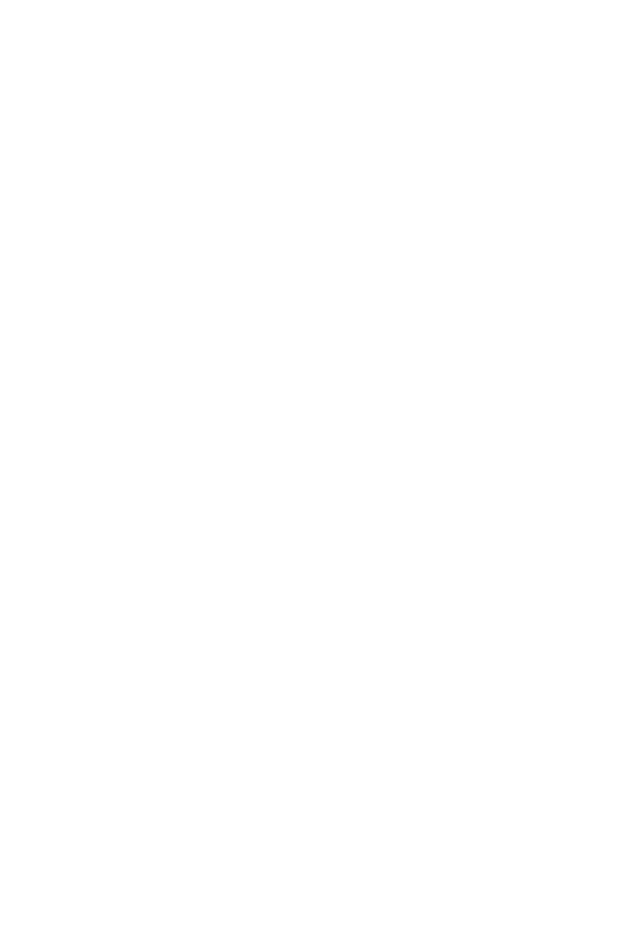
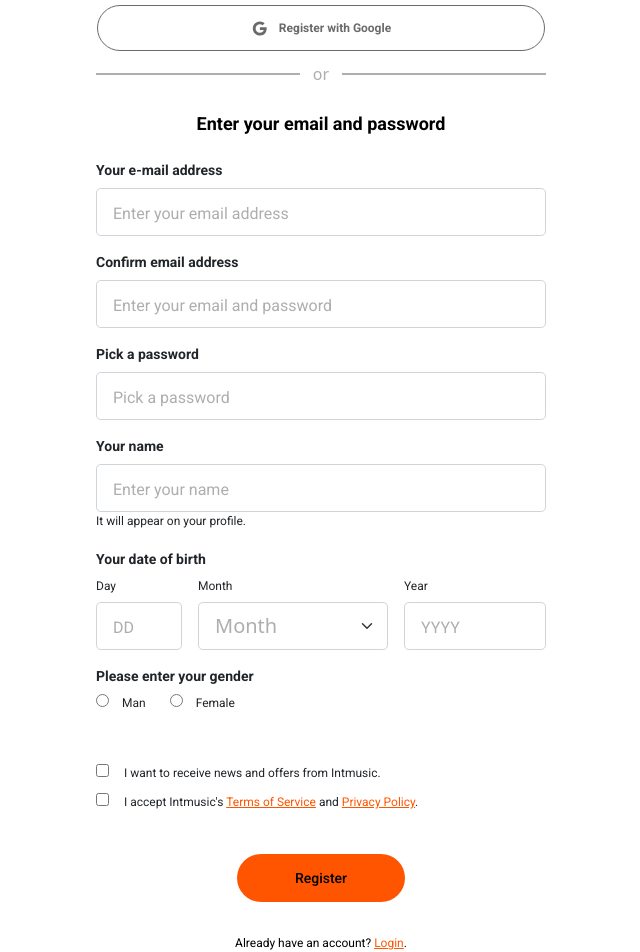
Before and after one commit to shishovdima777/intmusic, a React (Create React App) app: page /signup in a window 1280 px wide. Shown: the part 261-1213 px from the top of the page, without its empty margins (319-959 px from the left). Before the commit the page ends 800 px from the top, so only its background shows below. Built offline with nearby package versions, Linux system fonts and the light colour scheme.

Commit message:
made singin/up pages

```diff
--- a/package.json
+++ b/package.json
@@ -10,6 +10,7 @@
     "@testing-library/jest-dom": "^5.16.3",
     "@testing-library/react": "^12.1.4",
     "@testing-library/user-event": "^13.5.0",
+    "bootstrap": "^5.1.3",
     "materialize-css": "^1.0.0-rc.2",
     "react": "^18.0.0",
     "react-dom": "^18.0.0",
--- a/src/index.js
+++ b/src/index.js
@@ -2,6 +2,8 @@
 import ReactDOM from "react-dom/client";
 import App from "./App";
 import { BrowserRouter } from "react-router-dom";
+import 'bootstrap/dist/css/bootstrap.css';
+
 
 
 const root = ReactDOM.createRoot(document.getElementById("root"));
--- a/src/pages/LogIn.jsx
+++ b/src/pages/LogIn.jsx
@@ -1,6 +1,7 @@
 import React from "react";
 import "../scss/login.scss";
 import { logoblack } from "../assets/images";
+import { Link } from "react-router-dom";
 import FacebookIcon from "@mui/icons-material/Facebook";
 import AppleIcon from "@mui/icons-material/Apple";
 import GoogleIcon from "@mui/icons-material/Google";
@@ -8,47 +9,48 @@
 function LogIn() {
   return (
     <div className="login-wrapper">
-      <img className="login-img" src={logoblack} alt="logoblack" />
+      <Link to="/">
+        <img className="login-img" src={logoblack} alt="logoblack" />
+      </Link>
       <span className="login-horizontal-line"></span>
       <p>Sign in to Intmusic to continue.</p>
       <div className="api-logins">
-        <div className="api-logins__elem1">
-        <a href="#">
-          <FacebookIcon className="icon-size" />
+        <a href="#" className="api-logins__elem1">
+          <FacebookIcon className="icon-size" /> LOGIN WITH FACEBOOK
         </a>
-        <a href="#">LOGIN WITH FACEBOOK</a>
-        </div>
-        <div className="api-logins__elem2">
-        <a href="#">
-          <AppleIcon className="icon-size" />
+        <a href="#" className="api-logins__elem2">
+          <AppleIcon className="icon-size" /> SIGN IN WITH APPLE
         </a>
-        <a href="#">SIGN IN WITH APPLE</a>
-        </div>
-        <div className="api-logins__elem3">
-        <a href="#">
-          <GoogleIcon className="icon-size" />
+        <a href="#" className="api-logins__elem3">
+          <GoogleIcon className="icon-size" /> LOGIN IN WITH GOOGLE
         </a>
-        <a href="#">LOGIN IN WITH GOOGLE</a>
-        </div>
       </div>
       <div className="login-or">
-        <span className="login-horizontal-line-2"></span>
+        <div className="login-horizontal-line-2"></div>
         <p>OR</p>
-        <span className="login-horizontal-line-2"></span>
+        <div className="login-horizontal-line-2"></div>
       </div>
-      <form action="#">
+      <form action="#" className="login-form">
         <label htmlFor="#">Email or username</label>
-        <input type="email" />
+        <input type="email" className="form-control form-control-lg" />
         <label htmlFor="#">Password</label>
-        <input type="password" />
+        <input type="password" className="form-control form-control-lg" />
         <p>Forgot your password?</p>
-        <label htmlFor="#">Remember me</label>
-        <input type="checkbox" />
-        <input type="submit" value="submit" />
+        <div className="login-remember-submit">
+          <div>
+            <input type="checkbox" className="check-inline" />
+            <label htmlFor="#" className="remember-me">
+              Remember me
+            </label>
+          </div>
+          <input type="submit" value="TO COME IN" className="to-come-in" />
+        </div>
       </form>
-      <span></span>
-      <p>Don't have an account?</p>
-      <a href="#">SIGNING UP FOR INTMUSIC</a>
+      <span className="login-horizontal-line-2"></span>
+      <p id="no-account">Don't have an account?</p>
+      <Link to="/signup" className="sign-up-link">
+        SIGNING UP FOR INTMUSIC
+      </Link>
     </div>
   );
 }
--- a/src/pages/SignUp.jsx
+++ b/src/pages/SignUp.jsx
@@ -1,9 +1,122 @@
 import React from "react";
+import { Link } from "react-router-dom";
+import { logoblack } from "../assets/images";
+import "../scss/signup.scss";
+import FacebookIcon from "@mui/icons-material/Facebook";
+import GoogleIcon from "@mui/icons-material/Google";
 
 function SignUp() {
   return (
-    <div>
-      <h1>I'm Sign Up page!</h1>
+    <div className="signup-wrapper">
+      <Link to="/">
+      <img src={logoblack} alt="logo" />
+      </Link>
+      <h1>Register and listen for free</h1>
+      <div className="api-signups">
+        <a href="#" className="api-signups__elem1">
+          <FacebookIcon className="icon-size" /> Register with Facebook
+        </a>
+        <a href="#" className="api-signups__elem2">
+          <GoogleIcon className="icon-size" /> Register with Google
+        </a>
+      </div>
+      <div className="signup-or">
+        <div className="signup-horizontal-line"></div>
+        <p>or</p>
+        <div className="signup-horizontal-line"></div>
+      </div>
+      <p className="second-p">Enter your email and password</p>
+      <form className="signup-form">
+        <label htmlFor="#">Your e-mail address</label>
+        <input
+          type="email"
+          className="form-control form-control-lg"
+          id="exampleFormControlInput1"
+          placeholder="Enter your email address"
+        />
+        <label htmlFor="#">Confirm email address</label>
+        <input
+          type="email"
+          className="form-control form-control-lg"
+          placeholder="Enter your email and password"
+        />
+        <label htmlFor="#">Pick a password</label>
+        <input
+          type="password"
+          className="form-control form-control-lg"
+          placeholder="Pick a password"
+        />
+        <label htmlFor="#">Your name</label>
+        <input
+          type="text"
+          className="form-control form-control-lg name-input"
+          placeholder="Enter your name"
+        />
+        <p>It will appear on your profile.</p>
+        <label htmlFor="#">Your date of birth</label>
+        <div className="signup-birth-date">
+          <div>
+            <label htmlFor="#">Day</label>
+            <input
+              type="text"
+              className="form-control form-control-lg birth-date__elem1"
+              placeholder="DD"
+            />
+          </div>
+          <div>
+            <label htmlFor="#">Month</label>
+            <select
+              className="form-select form-select-lg birth-date__elem2"
+              aria-label="Default select example"
+            >
+              <option selected className="birth-date__elem2">
+                Month
+              </option>
+              <option value="1">One</option>
+              <option value="2">Two</option>
+              <option value="3">Three</option>
+            </select>
+          </div>
+          <div>
+            <label htmlFor="#">Year</label>
+            <input
+              type="text"
+              className="form-control form-control-lg birth-date__elem3"
+              placeholder="YYYY"
+            />
+          </div>
+        </div>
+        <label htmlFor="#">Please enter your gender</label>
+        <div className="gender-radio">
+          <div className="gender-radio-elem1">
+            <input type="radio" />
+            <label htmlFor="#">Man</label>
+          </div>
+          <div className="gender-radio-elem2">
+            <input type="radio" />
+            <label htmlFor="#">Female</label>
+          </div>
+        </div>
+        <div className="terms-checkboxes">
+          <div className="terms-checkboxes__elem1">
+        <input type="checkbox" />
+        <label htmlFor="#">
+          I want to receive news and offers from Intmusic.
+        </label>
+        </div>
+        <div className="terms-checkboxes__elem2">
+        <input type="checkbox" />
+        <label htmlFor="#">
+          I accept Intmusic's <a href="#">Terms of Service</a> and{" "}
+          <a href="#">Privacy Policy</a>.
+        </label>
+        </div>
+        </div>
+        <input type="submit" value="Register" className="sign-up-button"/>
+      </form>
+      <p className="login-link">
+        Already have an account? <Link to="/login">Login</Link>.
+      </p>
     </div>
   );
 }
--- a/src/scss/home.scss
+++ b/src/scss/home.scss
@@ -44,6 +44,7 @@
     display: flex;
     padding: 0;
     @include font(16px, 400);
+    margin: 0;
     .vertical-line {
       width: 5px;
       border-left: 1px solid $white;
--- a/src/scss/signup.scss
+++ b/src/scss/signup.scss
@@ -1,3 +1,172 @@
-body {
-    background-color: white;
+@import "variables";
+.signup-wrapper {
+  h1,
+  p {
+    margin: 0;
+  }
+  img {
+    display: block;
+    margin: 0 auto;
+    margin-top: 46px;
+    margin-bottom: 41px;
+  }
+  h1 {
+    @include font(32px, 700);
+    color: $black;
+    text-align: center;
+    margin-bottom: 26px;
+  }
+  .api-signups {
+    align-items: center;
+    display: flex;
+    flex-direction: column;
+    margin: 0 auto;
+    max-width: 450px;
+    .api-signups__elem1,
+    .api-signups__elem2 {
+      @include font(12px, 700);
+      align-items: center;
+      border-radius: 50px;
+      display: flex;
+      justify-content: center;
+      height: 48px;
+      width: 100%;
+      margin-bottom: 11px;
+      text-decoration: none;
+      .icon-size {
+        height: 17px;
+        width: 17px;
+        margin-right: 11px;
+      }
+    }
+    .api-signups__elem1 {
+      background-color: $bl2;
+      color: $white;
+    }
+    .api-signups__elem2 {
+      border: 1px solid $gr5;
+      color: $gr5;
+      height: 46px;
+      max-width: 448px;
+    }
+  }
+  .signup-or {
+    display: flex;
+    align-items: center;
+    margin: 0 auto;
+    margin-bottom: 24px;
+    max-width: 450px;
+    p {
+      color: $gr4;
+      margin: 0 13px;
+    }
+    .signup-horizontal-line {
+      background-color: $gr4;
+      height: 2px;
+      width: 100%;
+    }
+  }
+  .second-p {
+    @include font(18px, 700);
+    color: $black;
+    text-align: center;
+    margin-bottom: 23px;
+  }
+  .signup-form {
+    margin: 0 auto;
+    max-width: 450px;
+    label,
+    input {
+      display: block;
+      &::placeholder {
+        @include font(16px, 400);
+        color: $gr4;
+      }
+    }
+    label {
+      @include font(14px, 700);
+      margin-bottom: 7px;
+    }
+    input {
+      margin-bottom: 16px;
+    }
+    .name-input {
+      margin-bottom: 0;
+    }
+    p {
+      @include font(12px, 400);
+      margin-bottom: 19px;
+    }
+    .signup-birth-date {
+      display: flex;
+      justify-content: space-between;
+      label {
+        @include font(12px, 400);
+      }
+      .birth-date__elem1 {
+        max-width: 86px;
+      }
+      .birth-date__elem2 {
+        color: $gr4;
+        width: 190px;
+      }
+      .birth-date__elem3 {
+        max-width: 142px;
+      }
+    }
+    .gender-radio {
+      display: flex;
+      margin-bottom: 41px;
+      .gender-radio-elem1,
+      .gender-radio-elem2 {
+        display: flex;
+        align-items: baseline;
+        margin-right: 24px;
+        input {
+          margin-right: 13px;
+        }
+        label {
+          @include font(12px, 400);
+        }
+      }
+    }
+    .terms-checkboxes {
+      display: flex;
+      flex-direction: column;
+      margin-bottom: 32px;
+      .terms-checkboxes__elem1,
+      .terms-checkboxes__elem2 {
+        display: flex;
+        align-items: baseline;
+        input {
+          margin-right: 15px;
+        }
+        label {
+          @include font(12px, 400);
+        }
+        a {
+          color: $or;
+        }
+      }
+    }
+    .sign-up-button {
+      @include font(14px, 500);
+      border-radius: 500px;
+      border-style: none;
+      background-color: $or;
+      margin: 0 auto;
+      margin-bottom: 32px;
+      height: 48px;
+      width: 168px;
+    }
+  }
+  .login-link {
+    @include font(12px, 400);
+    color: $black;
+    text-align: center;
+    margin: 0 auto;
+    a {
+        color: $or;
+    }
+  }
 }
```
Also changed, not shown: src/scss/login.scss (+81 -12 lines), 1 other file (tests, documents, lock files or other folders).
